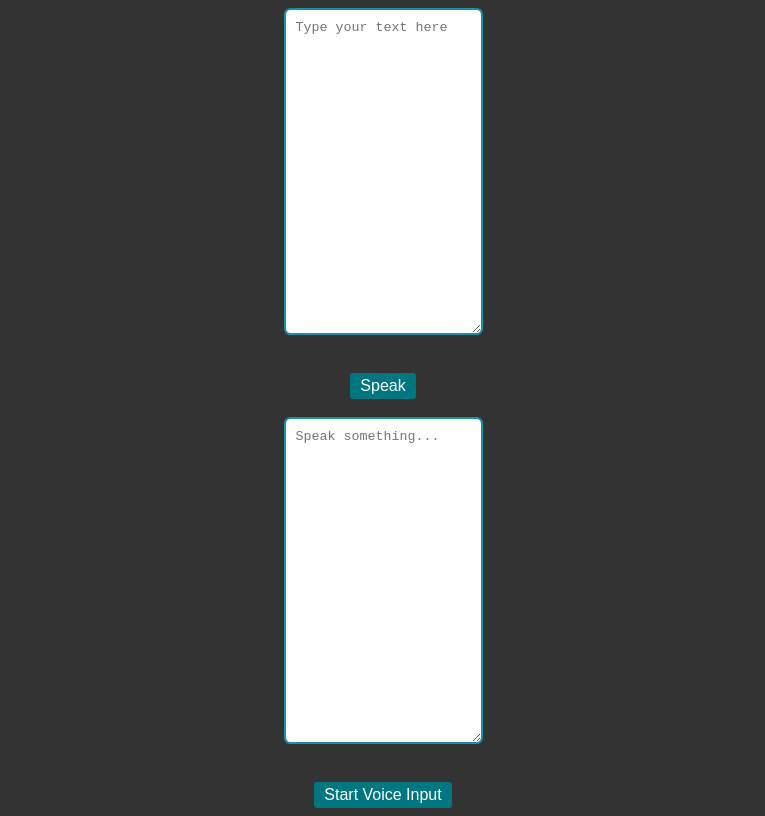
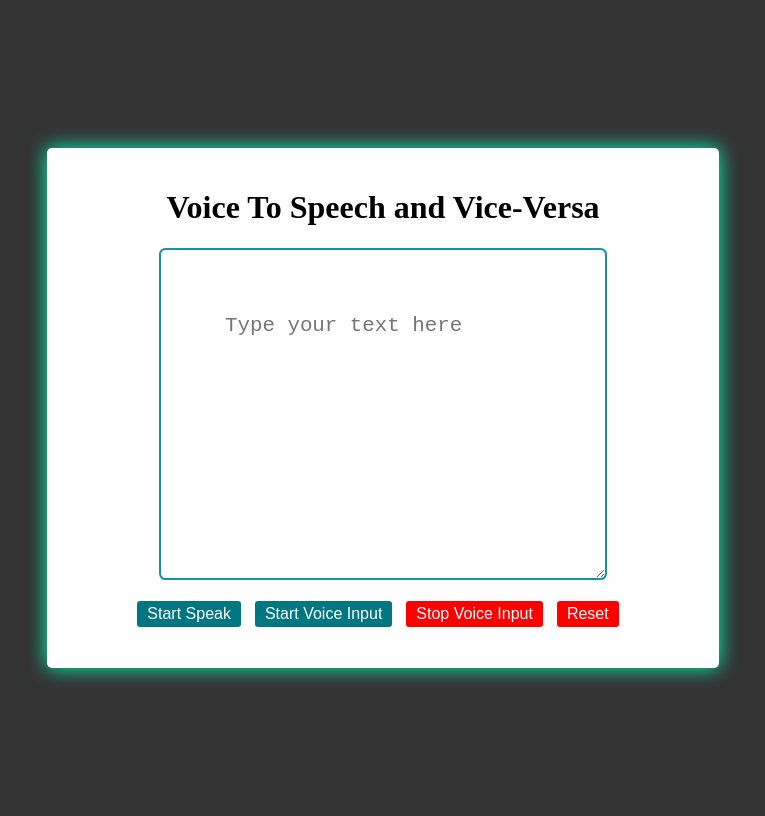
Before and after one commit to MadisoMelese/Voice-to-Text-and-Vice-versa, a plain HTML site: page index.html in a window 1280 px wide. Both pictures are taken after a click on the button "Start Voice Input". Shown: the whole page, without its empty margins (257-1022 px from the left). Drawn offline with Linux system fonts and the light colour scheme.

Commit message:
Committed after updating both reset and stop btn

```diff
--- a/index.html
+++ b/index.html
@@ -7,11 +7,18 @@
   <link rel="stylesheet" href="style.css">
 </head>
 <body>
-  <textarea name="textInput" id="textInput" placeholder="Type your text here" autofocus></textarea>
- <br> <button class="speakerBtn" id="speakerBtn">Speak</button><br>
+  <div class="container">
+    <h1>Voice To Speech and Vice-Versa</h1>
+    <textarea name="textInput" id="textInput" placeholder="Type your text here"></textarea>
+      <div class="btn">
+        <button class="speakerBtn" id="speakerBtn">Start Speak</button>
+        <button class="speakerBtn" id="startButton">Start Voice Input</button>
+        <button class="stopBtn" id="stopButton">Stop Voice Input</button>
+        <button class="stopBtn" id="resetButton">Reset</button>
+      </div>
+    </div>
 
- <textarea type="text" id="voiceInput" placeholder="Speak something..." ></textarea> <br>
- <button class="speakerBtn" id="startButton">Start Voice Input</button>
+
   <script src="index.js"></script>
 </body>
 </html>
--- a/index.js
+++ b/index.js
@@ -1,32 +1,56 @@
 const synth = window.speechSynthesis;
 const textInput = document.getElementById('textInput');
 const speakerBtn = document.getElementById('speakerBtn');
-
 const startButton = document.getElementById('startButton');
-const voiceInput = document.getElementById('voiceInput');
+const stopButton = document.getElementById('stopButton');
+const resetButton = document.getElementById('resetButton');
+const recognition = new (window.SpeechRecognition || window.webkitSpeechRecognition)();
+recognition.lang = 'en-US';
+recognition.continuous = true;
+recognition.interimResults = true;
+let isRecognizing = false;
  speakerBtn.addEventListener('click', () => {
   synth.cancel();
-
   if(textInput.value === ''){
-    const utterance = new SpeechSynthesisUtterance('Hey, Please enter your text') ;
+     const utterance = new SpeechSynthesisUtterance('Hey, Please enter your text');
      utterance.lang = 'en-US';
      synth.speak(utterance);
     }
-  else if(textInput.value != ''){
+    else {
       const utterance = new SpeechSynthesisUtterance(textInput.value);
       utterance.lang = 'en-US';
       synth.speak(utterance);
     }
   });
-
   startButton.addEventListener('click', () => {
-  const recognition = new (window.SpeechRecognition || window.webkitSpeechRecognition)();
-  recognition.lang = 'en-US';
+    synth.cancel();  // cancel any ongoing speech synthesis tasks  // start speech recognition
+    if(!isRecognizing) {
       recognition.start();
+      isRecognizing = true;
+    }
+  });
+  stopButton.addEventListener('click', () => {
+    synth.cancel();  // cancel any ongoing speech synthesis tasks
+    if(isRecognizing) {
+      recognition.stop();
+      isRecognizing = false;
+    }
+  });
   recognition.onresult = (event) => {
-    voiceInput.value = event.results[0][0].transcript;
+    synth.cancel();  // cancel any ongoing speech synthesis tasks
+    let interimTranscript = '';
+    for(let i = event.resultIndex; i < event.results.length; i++) {
+      const transcript = event.results[i][0].transcript;
+      if(event.results[i].isFinal) {
+        textInput.value += transcript;
+      } else {
+        interimTranscript += transcript;
+      }
+    }
   };
-    recognition.onerror = (event) => {
-      console.error('Speech recognition error', event);
-    };
+     resetButton.addEventListener('click', () => {
+      textInput.value = '';
+      recognition.stop();
+      synth.cancel();  // cancel any ongoing speech synthesis tasks
+      isRecognizing = false;
      });
--- a/style.css
+++ b/style.css
@@ -1,25 +1,52 @@
 body{
   background-color: #333;
-
   min-height: 100vh;
   display: flex;
   flex-direction: column;
   justify-content: center;
   align-items: center;
 }
+.container{
+  display: flex;
+  flex-direction: column;
+  justify-content: center;
+  align-items: center;
+  width: 50%;
+  min-height: 30rem;
+  min-width: 20%;
+  padding: 20px;
+  background-color: #fff;
+  border-radius: 5px;
+  box-shadow: 0 0 20px rgb(1, 255, 179);
+}
 textarea{
+  overflow-wrap: break-word;
+  min-height: 7rem;
+  min-width: 50%;
+  max-width: 90%;
   display: flex;
   flex-grow: 1;
-  padding: 10px;
-  margin-bottom: 20px;
+  padding: 4rem;
+  margin-bottom: 10px;
   border: 2px solid #1691a7;
   border-radius: 3px;
   resize:both;
   border-radius: .4rem;
+  font-size: 1.3rem;
+  font-family: 'Courier New', Courier, monospace;
+  color: #000;
 }
-textarea:active{
+textarea:visited, textarea:focus, textarea:active, textarea:hover{
   border: 2px solid #1691a7;
 
+}
+.btn{
+  padding: .7rem;
+}
+.speakerBtn, .stopBtn{
+  margin-right: 10px;
+  margin-bottom: 10px;
+  cursor: pointer;
 }
 .speakerBtn{
   background-color: rgb(0, 119, 128);
@@ -29,3 +56,11 @@ textarea:active{
   padding:4px 10px;
   border-radius: 3px;
 }
+.stopBtn{
+  background-color: red;
+  color:white;
+  font-size: medium;
+  border: none;
+  padding:4px 10px;
+  border-radius: 3px;
+}
```
Lines whose indentation alone changed are shown as unchanged.
